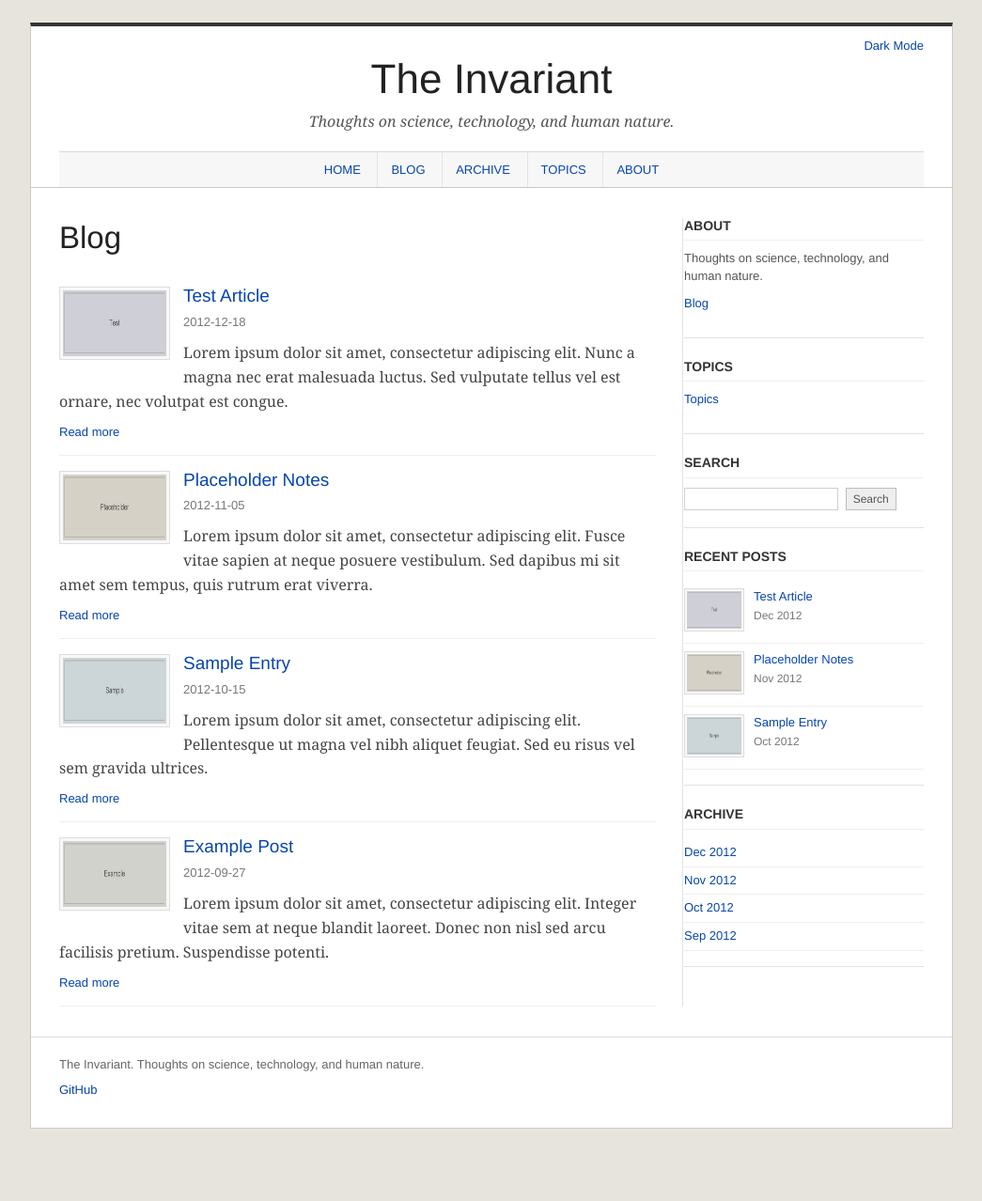
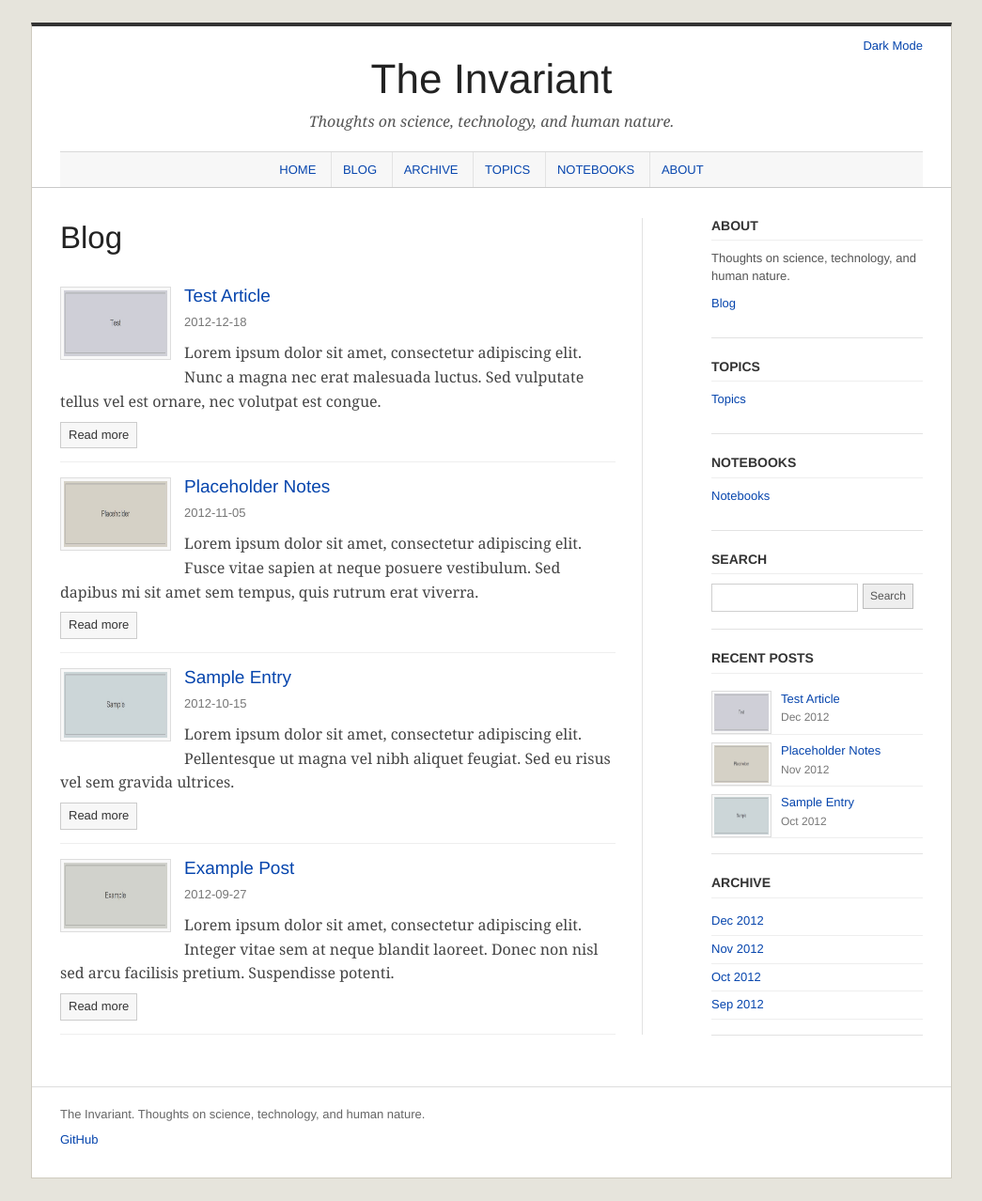
Before and after one commit to the-invariant/the-invariant.github.io, a Jekyll site: the page built from blog.md, in a window 1280 px wide. Shown: the whole page at 94% size, without its empty margins (117-1162 px from the left). Built offline with Jekyll 4.4.1, drawn with Linux system fonts in a browser that asks for light colours; Markdown is read by kramdown in place of the engine named in the settings; before the commit the page ends 1225 px from its top, so only the background shows below that.

Commit message:
ccs bug fix for homepage

```diff
--- a/_includes/header.html
+++ b/_includes/header.html
@@ -12,6 +12,7 @@
       <li><a href="{{ site.baseurl }}/blog/">Blog</a></li>
       <li><a href="{{ site.baseurl }}/archive/">Archive</a></li>
       <li><a href="{{ site.baseurl }}/topics/">Topics</a></li>
+      <li><a href="{{ site.baseurl }}/notebooks/">Notebooks</a></li>
       <li><a href="{{ site.baseurl }}/about/">About</a></li>
     </ul>
   </div>
--- a/_includes/sidebar.html
+++ b/_includes/sidebar.html
@@ -1,4 +1,4 @@
-<div id="sidebar">
+<div id="sidebar" class="col-sm-4 col-md-4">
   <div class="side-section">
     <h2>About</h2>
     <p>{{ site.description }}</p>
@@ -10,11 +10,16 @@
     <p><a href="{{ site.baseurl }}/topics/">Topics</a></p>
   </div>
 
+  <div class="side-section">
+    <h2>Notebooks</h2>
+    <p><a href="{{ site.baseurl }}/notebooks/">Notebooks</a></p>
+  </div>
+
   <div class="side-section side-search">
     <h2>Search</h2>
     <div class="search-box">
-      <input type="text" name="q">
-      <button type="button" disabled="disabled">Search</button>
+      <input class="form-control" type="text" name="q">
+      <button class="btn btn-default" type="button" disabled="disabled">Search</button>
     </div>
   </div>
 
--- a/_layouts/default.html
+++ b/_layouts/default.html
@@ -8,14 +8,15 @@
   {% elsif site.description %}
   <meta name="description" content="{{ site.description }}">
   {% endif %}
+  <link rel="stylesheet" href="{{ site.baseurl }}/assets/css/bootstrap-3.1.1.css">
   <link rel="stylesheet" href="{{ site.baseurl }}/assets/css/style.css">
 </head>
 <body>
-  <div id="wrap">
+  <div id="wrap" class="container">
     {% include header.html %}
 
-    <div id="main">
-      <div id="content">
+    <div id="main" class="row">
+      <div id="content" class="col-sm-8 col-md-8">
         {{ content }}
       </div>
 
--- a/_layouts/post.html
+++ b/_layouts/post.html
@@ -24,5 +24,5 @@
 
   {{ content }}
 
-  <p class="back"><a href="{{ site.baseurl }}/blog/">Back to Blog</a></p>
+  <p class="back"><a class="btn btn-default" href="{{ site.baseurl }}/blog/">Back to Blog</a></p>
 </article>
--- /dev/null
+++ b/assets/css/bootstrap-3.1.1.css
@@ -0,0 +1,116 @@
+* {
+  -webkit-box-sizing: border-box;
+  -moz-box-sizing: border-box;
+  box-sizing: border-box;
+}
+
+*:before,
+*:after {
+  -webkit-box-sizing: border-box;
+  -moz-box-sizing: border-box;
+  box-sizing: border-box;
+}
+
+.container {
+  width: 980px;
+  margin-right: auto;
+  margin-left: auto;
+}
+
+.row {
+  margin-right: -15px;
+  margin-left: -15px;
+}
+
+.row:before,
+.row:after {
+  display: table;
+  content: " ";
+}
+
+.row:after {
+  clear: both;
+}
+
+.col-sm-8,
+.col-sm-4,
+.col-md-8,
+.col-md-4 {
+  position: relative;
+  min-height: 1px;
+  padding-right: 15px;
+  padding-left: 15px;
+}
+
+@media screen and (min-width: 768px) {
+  .col-sm-8,
+  .col-sm-4 {
+    float: left;
+  }
+
+  .col-sm-8 {
+    width: 66.66666667%;
+  }
+
+  .col-sm-4 {
+    width: 33.33333333%;
+  }
+}
+
+@media screen and (min-width: 992px) {
+  .col-md-8,
+  .col-md-4 {
+    float: left;
+  }
+
+  .col-md-8 {
+    width: 66.66666667%;
+  }
+
+  .col-md-4 {
+    width: 33.33333333%;
+  }
+}
+
+.form-control {
+  display: block;
+  width: 100%;
+  height: 30px;
+  padding: 5px 8px;
+  font-size: 13px;
+  line-height: 1.42857143;
+  color: #555555;
+  background-color: #ffffff;
+  border: 1px solid #cccccc;
+}
+
+.btn {
+  display: inline-block;
+  padding: 5px 10px;
+  margin-bottom: 0;
+  font-size: 13px;
+  font-weight: normal;
+  line-height: 1.42857143;
+  text-align: center;
+  white-space: nowrap;
+  vertical-align: middle;
+  cursor: pointer;
+  background-image: none;
+  border: 1px solid transparent;
+}
+
+.btn-default {
+  color: #333333;
+  background-color: #ffffff;
+  border-color: #cccccc;
+}
+
+.clearfix:before,
+.clearfix:after {
+  display: table;
+  content: " ";
+}
+
+.clearfix:after {
+  clear: both;
+}
--- a/assets/css/style.css
+++ b/assets/css/style.css
@@ -87,7 +87,7 @@
 
 #nav a {
   display: inline-block;
-  padding: 10px 14px 9px;
+  padding: 10px 12px 9px;
   border-left: 1px solid #e3e3e3;
 }
 
@@ -128,13 +128,15 @@
 #content {
   float: left;
   width: 635px;
-  padding: 0 28px 0 0;
+  padding: 0 28px 0 15px;
   border-right: 1px solid #e2e2e2;
 }
 
 #sidebar {
   float: right;
   width: 255px;
+  padding-right: 15px;
+  padding-left: 15px;
   color: #555555;
   font-family: Helvetica, Arial, sans-serif;
   font-size: 13px;
@@ -197,7 +199,8 @@
 }
 
 .search-box input {
-  width: 154px;
+  float: left;
+  width: 156px;
   margin: 0;
   padding: 4px;
   border: 1px solid #cfcfcf;
@@ -206,13 +209,20 @@
 }
 
 .search-box button {
-  margin: 0 0 0 4px;
+  float: left;
+  margin: 0 0 0 5px;
   padding: 4px 7px;
   border: 1px solid #bdbdbd;
   background: #eeeeee;
   color: #555555;
   font-family: Helvetica, Arial, sans-serif;
   font-size: 12px;
+}
+
+.search-box:after {
+  display: block;
+  clear: both;
+  content: "";
 }
 
 .side-section .side-date {
@@ -348,6 +358,14 @@
   font-size: 13px;
 }
 
+.read-more .btn,
+.post .back .btn {
+  padding: 4px 8px;
+  color: #333333;
+  border-color: #cccccc;
+  background: #f7f7f7;
+}
+
 .post-list .date,
 .post .date {
   color: #777777;
@@ -458,6 +476,13 @@
   border-bottom: 1px solid #eeeeee;
 }
 
+.notebook-note {
+  margin: 0 0 22px;
+  padding: 12px 14px;
+  border: 1px solid #dddddd;
+  background: #f8f8f8;
+}
+
 pre,
 code {
   font-family: Consolas, "Courier New", monospace;
@@ -535,7 +560,10 @@
 body.night .archive-list li,
 body.night .post-head,
 body.night .search-box input,
-body.night .search-box button {
+body.night .search-box button,
+body.night .notebook-note,
+body.night .read-more .btn,
+body.night .post .back .btn {
   border-color: #555555;
 }
 
@@ -575,6 +603,9 @@
 body.night #nav a:hover,
 body.night .search-box input,
 body.night .search-box button,
+body.night .notebook-note,
+body.night .read-more .btn,
+body.night .post .back .btn,
 body.night pre,
 body.night code {
   background: #242424;
@@ -582,6 +613,8 @@
 
 body.night .search-box input,
 body.night .search-box button,
+body.night .read-more .btn,
+body.night .post .back .btn,
 body.night pre,
 body.night code {
   color: #bbbbbb;
--- a/blog.md
+++ b/blog.md
@@ -16,7 +16,7 @@
     <h3><a href="{{ site.baseurl }}{{ post.url }}">{{ post.title }}</a></h3>
     <span class="date">{{ post.date | date: "%Y-%m-%d" }}</span>
     <div class="excerpt">{{ post.excerpt }}</div>
-    <p class="read-more"><a href="{{ site.baseurl }}{{ post.url }}">Read more</a></p>
+    <p class="read-more"><a class="btn btn-default" href="{{ site.baseurl }}{{ post.url }}">Read more</a></p>
   </li>
   {% endfor %}
 </ul>
```
Also changed, not shown: notebooks.md (added, +11 -0 lines), 1 other file.
